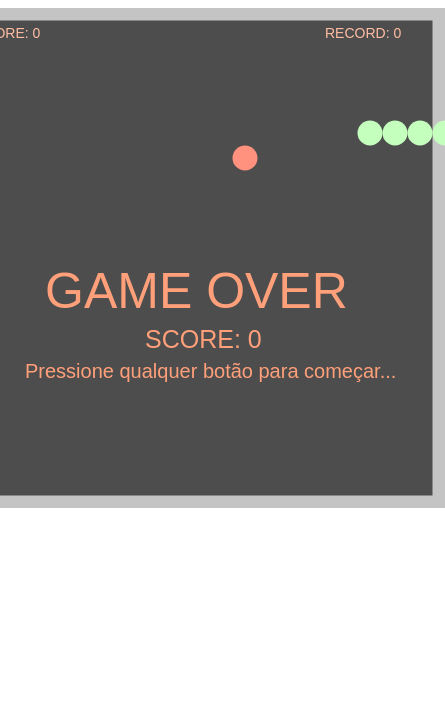
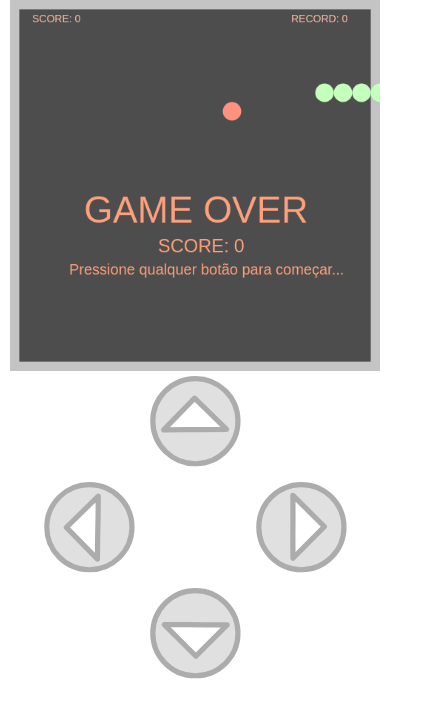
Before and after one commit to ftalves/snacke, a website: page index.html in a window 390 px wide. Shown: the whole page, 445 px wide, since content can reach past the window. Drawn offline with Linux system fonts and the light colour scheme.

Commit message:
Add mobile gamepad and styles

```diff
--- a/assets/css/game.css
+++ b/assets/css/game.css
@@ -1,9 +1,75 @@
+html, body {
+  height: 100%;
+  margin: 0;
+}
+
 body {
   display: flex;
-  flex-direction: column;
+  flex-flow: column;
   align-items: center;
 }
 
 #game {
   background: #000;
 }
+
+/* MOBILE GAME PAD */
+#pad {
+  display: none;
+  position: relative;
+  width: 80vw;
+  height: 80vw;
+  opacity: 0.4;
+}
+
+.arrow {
+  max-width: 45%;
+  max-height: 45%;
+  width: 100px;
+  height: 100px;
+  position: absolute;
+}
+
+#up {
+  top: 0;
+  left: 50%;
+  transform: translate(-50%);
+}
+
+#down {
+  bottom: 0;
+  left: 50%;
+  transform: translate(-50%);
+}
+
+#left {
+  left: 0;
+  top: 50%;
+  transform: translate(0, -50%);
+}
+
+#right {
+  right: 0;
+  top: 50%;
+  transform: translate(0, -50%);
+}
+
+@media (orientation: portrait) {
+  #game {
+    width: 95vw;
+    height: 95vw;
+  }
+}
+
+@media (orientation: landscape) {
+  #game {
+    width: 95vh;
+    height: 95vh;
+  }
+}
+
+@media (max-width: 480px) {
+  #pad {
+    display: block;
+  }
+}
--- a/index.html
+++ b/index.html
@@ -1,15 +1,21 @@
 <!DOCTYPE html>
 <html>
   <head>
-    <meta charset="utf-8">
-    <link rel="shortcut icon" type="image/x-icon" href="assets/img/favicon.ico" />
-    <link rel="stylesheet" href="assets/css/game.css" charset="utf-8">
+    <meta charset='utf-8' name='viewport' content='width=device-width, user-scalable=no'>
+    <link rel='shortcut icon' type='image/x-icon' href='assets/img/favicon.ico' />
+    <link rel='stylesheet' href='assets/css/game.css' charset='utf-8'>
     <title>Snacke</title>
   </head>
 
   <body>
     <canvas id='game'></canvas>
+    <div id='pad'>
+      <img src='assets/img/up.svg' id='up'       class='arrow'>
+      <img src='assets/img/left.svg' id='left'   class='arrow'>
+      <img src='assets/img/right.svg' id='right' class='arrow'>
+      <img src='assets/img/down.svg' id='down'   class='arrow'>
+    </div>
   </body>
 
-  <script type="text/javascript" src="dist/bundle.js"></script>
+  <script type='text/javascript' src='dist/bundle.js'></script>
 </html>
```
Also changed, not shown: assets/img/down.svg (added), assets/img/left.svg (added), assets/img/right.svg (added), assets/img/up.svg (added).
